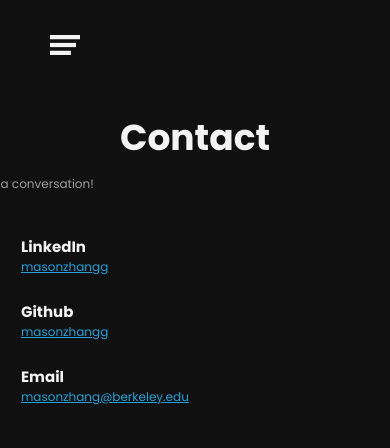
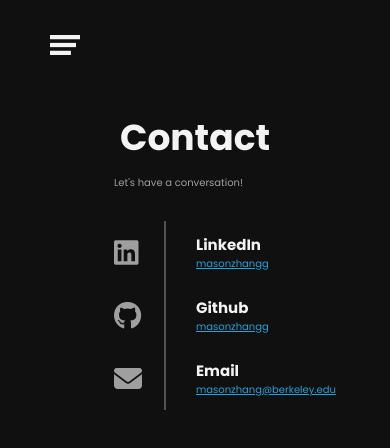
Before and after one commit to masonzhangg/my-portfolio, a React (Create React App) app: page /contact in a window 390 px wide. Shown: the top 448 px of the page. Built offline with nearby package versions, Linux system fonts and the light colour scheme.

Commit message:
Update contact.css

```diff
--- a/src/pages/contact/contact.css
+++ b/src/pages/contact/contact.css
@@ -87,6 +87,7 @@ textarea {
 @media (min-width: 400px) {
   .contactInfo {
     font-size: 15px;
+
   }
 }
 
@@ -97,3 +98,10 @@ textarea {
   }
 
 }
+
+@media (max-width: 768px) {
+  .contactInfo {
+    font-size: 10px;
+    margin-left: 90px;
+  }
+}
```
